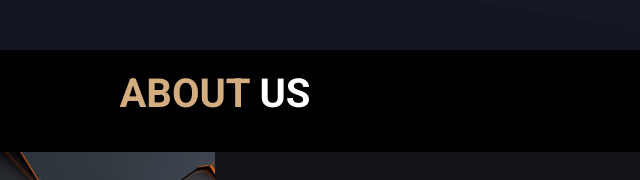
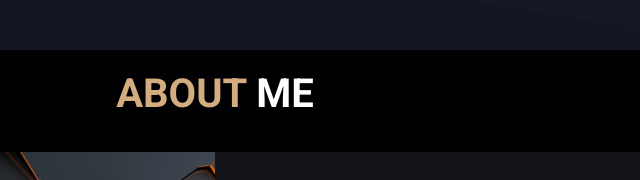
Before and after one commit to RobelMekasha/robelport2, a plain HTML site: page index.html in a window 1280 px wide. Shown: the part 750-930 px from the top of the page, 425-1065 px from the left. Drawn offline with Linux system fonts and the light colour scheme.

Commit message:
Update index.html

```diff
--- a/index.html
+++ b/index.html
@@ -66,7 +66,7 @@
 
 <section class="about" id="about">
 
-    <h1 class="heading"> <span>about</span> us </h1>
+    <h1 class="heading"> <span>about</span> me </h1>
 
     <div class="row">
 
```
